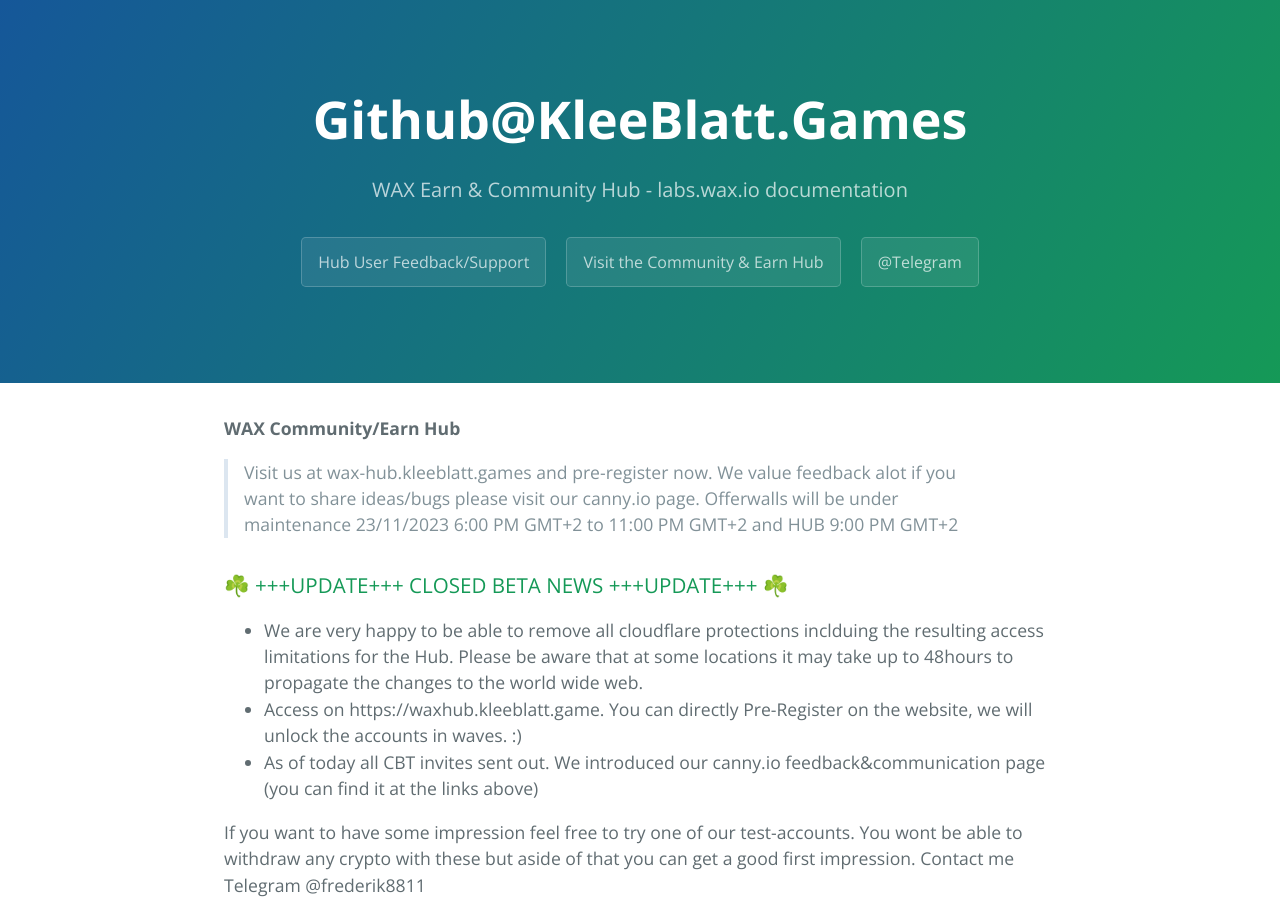
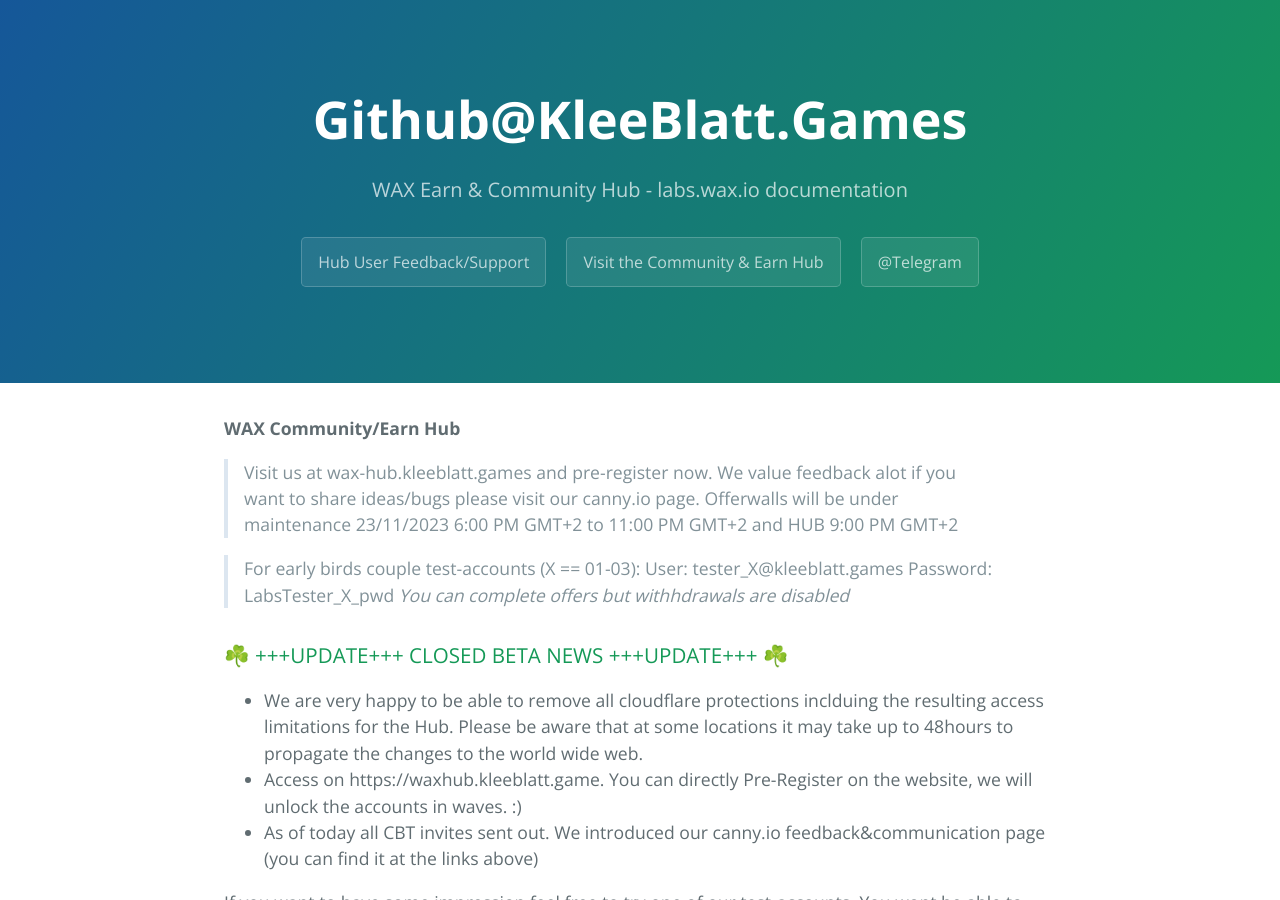
Before and after one commit to KleeblattGames/KleeblattGames.github.io, a Jekyll site: the page built from index.md, in a window 1280 px wide and 900 px high. Built offline with Jekyll 4.4.1, drawn with Linux system fonts in a browser that asks for light colours; comment, search, counter and statistics services are not loaded.

Commit message:
Update index.md

```diff
--- a/index.md
+++ b/index.md
@@ -8,6 +8,11 @@
 > Visit us at wax-hub.kleeblatt.games and pre-register now.
 > We value feedback alot if you want to share ideas/bugs please visit our canny.io page.
 > Offerwalls will be under maintenance 23/11/2023 6:00 PM GMT+2 to 11:00 PM GMT+2 and HUB 9:00 PM GMT+2
+
+>For early birds couple test-accounts (X == 01-03):
+>User: tester_X@kleeblatt.games
+>Password: LabsTester_X_pwd
+>*You can complete offers but withhdrawals are disabled*
 
 
 ### ☘️ +++UPDATE+++ CLOSED BETA NEWS +++UPDATE+++ ☘️
```
